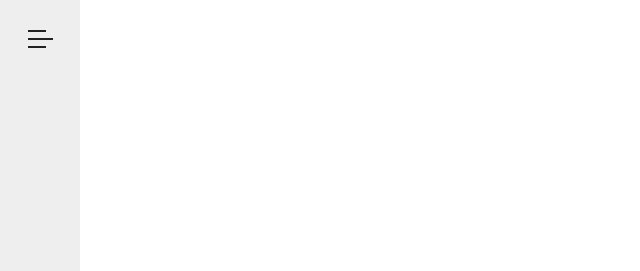
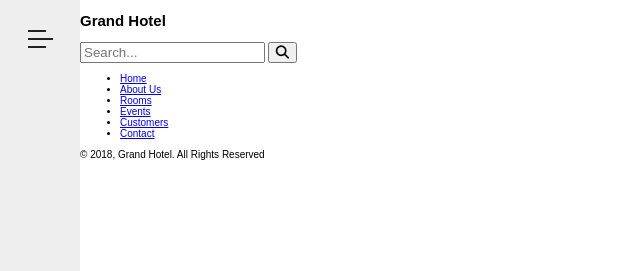
Before and after one commit to TaiwoOluwaseyi/Grand-Hotel, a plain HTML site: page index.html in a window 1280 px wide. Shown: the top 271 px of the page, without its empty margins (0-640 px from the left). Drawn offline with Linux system fonts and the light colour scheme.

Commit message:
second commit

```diff
--- a/index.html
+++ b/index.html
@@ -41,7 +41,54 @@
                 <p>2018</p>
             </div>
         </div>
-        <!--end of sidebar-->
+
+    <!-- end of sidebar -->
+
+    <!-- navigation -->
+    <nav class="navigation">
+        <div class="nav-header">
+            <h1 class="nav-heading">Grand Hotel</h1>
+            <form class="nav-search">
+                <input type="text" class="nav-search-input" placeholder="Search...">
+               <button class="nav-btn">
+                <i class="fas fa-search"></i>
+               </button>
+            </form>
+        </div>
+
+        <ul class="nav-list">
+            <li class="nav-item">
+                <a href="#" class="nav-link">Home</a>
+            </li>
+
+            <li class="nav-item">
+                <a href="#" class="nav-link">About Us</a>
+            </li>
+
+            <li class="nav-item">
+                <a href="#" class="nav-link">Rooms</a>
+            </li>
+
+            <li class="nav-item">
+                <a href="#" class="nav-link">Events</a>
+            </li>
+
+            <li class="nav-item">
+                <a href="#" class="nav-link">Customers</a>
+            </li>
+
+            <li class="nav-item">
+                <a href="#" class="nav-link">Contact</a>
+            </li>
+        </ul>
+
+        <div class="copyright">
+            <p>&copy; 2018, Grand Hotel. All Rights Reserved</p>
+        </div>
+    </nav>
+
+
+    <!-- end of navigation -->
     </div>
 
 
--- a/style.css
+++ b/style.css
@@ -69,10 +69,12 @@ body {
     font-size: 1.5rem;
     color: #555;
 }
+/* end of side bar */
 
-
-
-
-
-/* end of side bar */
+/* navigation */
+.navigation {
+    margin-left: 8rem;
+    position: fixed;
+}
+/* end of navigation */
 /* end of navbar */
```
